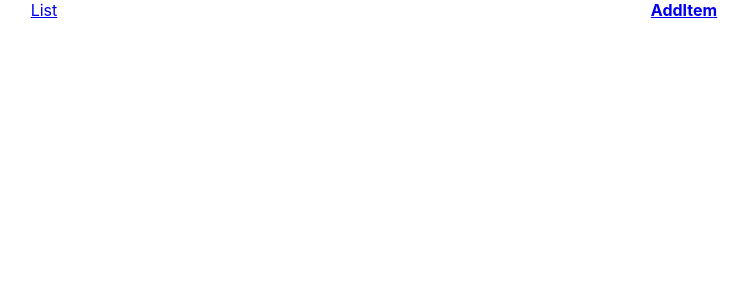
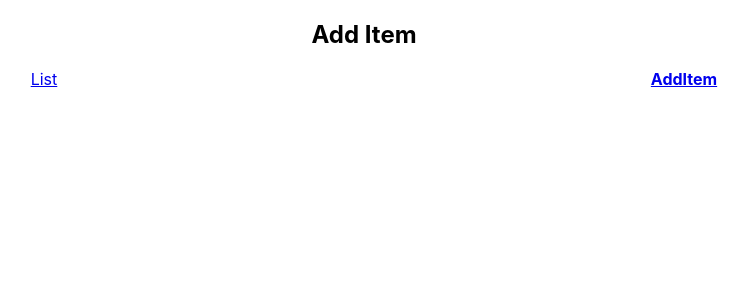
Before and after one commit to the-collab-lab/tcl-18-smart-shopping-list, a React (Create React App) app: page /add-item in a window 1280 px wide. Shown: the top 300 px of the page, without its empty margins (276-1024 px from the left). Built offline with nearby package versions, Linux system fonts and the light colour scheme.

Commit message:
Created AddItem component and updated the route in the Router.js file

```diff
--- a/src/Router.js
+++ b/src/Router.js
@@ -1,6 +1,7 @@
 import React from 'react';
 import { BrowserRouter as Router, Route, Switch } from 'react-router-dom';
-import ListView from './components/ListView/index'
+import ListView from './components/ListView/index';
+import AddItem from './components/AddItem/index';
 import Nav from './components/Nav';
 
 function Routes() {
@@ -9,6 +10,7 @@ function Routes() {
       <div className="app-container">
         <Switch>
           <Route exact path="/list-view" component={ListView} />
+          <Route exact path="/add-item" component={AddItem} />
         </Switch>
         <Nav />
       </div>
--- /dev/null
+++ b/src/components/AddItem/index.jsx
@@ -0,0 +1,11 @@
+import React from 'react';
+
+function addItem() {
+  return (
+    <div>
+      <h2>Add Item</h2>
+    </div>
+  );
+}
+
+export default addItem;
```
